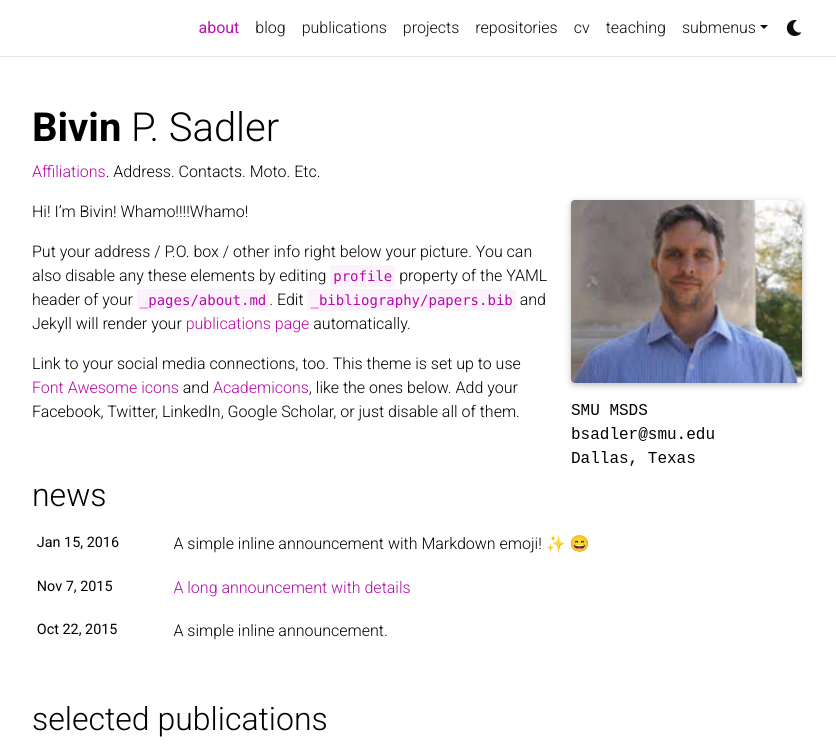
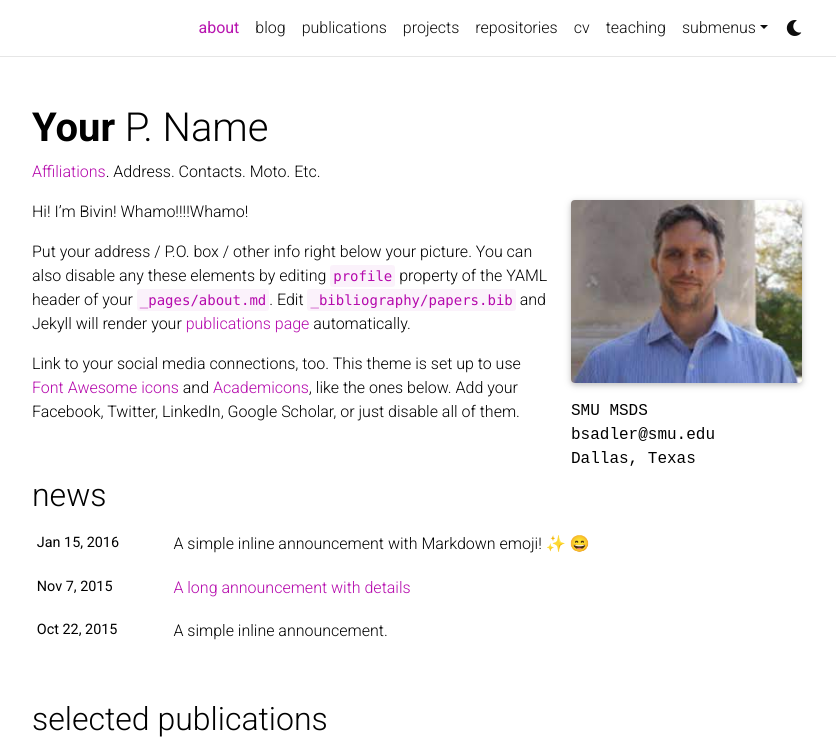
Before and after one commit to BivinSadler/BivinSadler.github.io_Old, a Jekyll site: the page built from _pages/about.md, in a window 1280 px wide and 1040 px high, cut to the strip 0-751 px from the top of the window. Shown: the whole strip, without its empty margins (223-1059 px from the left). Built offline with Jekyll 4.4.1, drawn with Linux system fonts in a browser that asks for light colours; full-size pictures stand in for the smaller copies a plugin makes; emoji names are drawn with the system emoji font; comment, search, counter and statistics services are not loaded; a style sheet for code colours, icons or effects is not loaded; some of the changed text lies outside the part shown.

Commit message:
Update _config.yml

```diff
--- a/_config.yml
+++ b/_config.yml
@@ -3,9 +3,9 @@
 # -----------------------------------------------------------------------------
 
 title: blank # the website title (if blank, full name will be used instead)
-first_name: Bivin
+first_name: Your
 middle_name: P.
-last_name: Sadler
+last_name: Name
 email: bsadler@smu.edu
 description: > # the ">" symbol means to ignore newlines until "footer_text:"
   A simple, whitespace theme for academics. Based on [*folio](https://github.com/bogoli/-folio) design.
```
